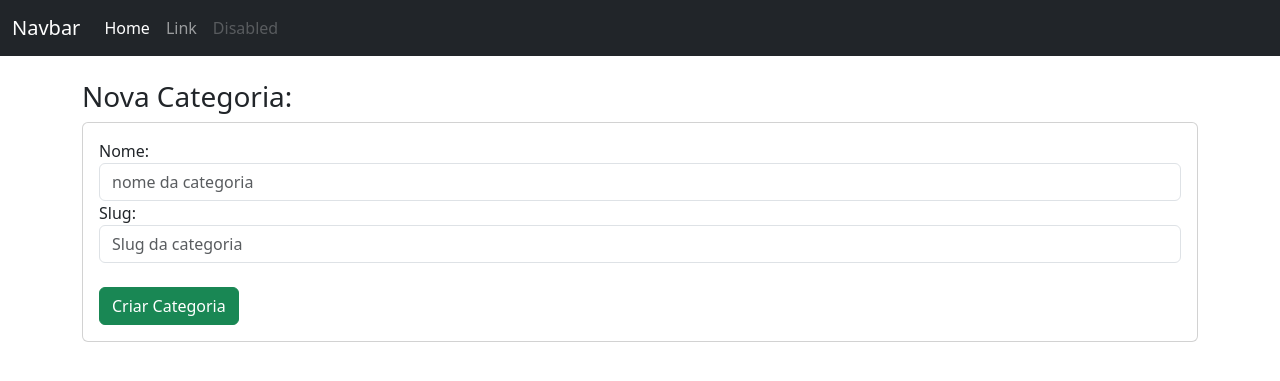
After one commit to janiltonfarias/Projeto-pratico---Blog, a Node server app: page /admin/categorias/add in a window 1280 px wide. The commit adds this page. Shown: the top 381 px of the page. Run offline with Node 20, Linux system fonts and the light colour scheme; some libraries are stand-ins or nearby versions.

Commit message:
Configurando formulario e categorias

```diff
--- a/routes/admin.js
+++ b/routes/admin.js
@@ -10,7 +10,11 @@ router.get('/posts', (req, res) => {
 })
 
 router.get('/categorias', (req, res) => {
-    res.send("Pagina de categorias")
+    res.render("admin/categorias")
+})
+
+router.get('/categorias/add', (req, res) => {
+    res.render("admin/addcategorias")
 })
 
 module.exports = router
--- /dev/null
+++ b/views/admin/addcategorias.handlebars
@@ -0,0 +1,13 @@
+<h3>Nova Categoria:</h3>
+<div class="card">
+    <div class="card-body">
+        <form action="/admin/categorias/nova" method="POST">
+        <label for="nome">Nome: </label>
+            <input type="text" id="nome" name="nome" placeholder="nome da categoria" class="form-control">
+        <label for="slug">Slug: </label>
+            <input type="text" id="slug" name="slug" placeholder="Slug da categoria" class="form-control">
+            <br>
+        <button type="submit" class="btn btn-success">Criar Categoria</button>
+        </form>
+    </div>
+</div>
--- /dev/null
+++ b/views/admin/categorias.handlebars
@@ -0,0 +1,3 @@
+<h2>Lista de Categorias</h2>
+<hr>
+<a href="/admin/categorias/add"><button class="btn btn-success">Nova Categoria</button></a>
--- a/views/layouts/main.handlebars
+++ b/views/layouts/main.handlebars
@@ -8,7 +8,9 @@
 </head>
 <body>
     {{>_navbar}}
-    {{{body}}}
+    <div class="container mt-4">
+        {{{body}}}
+    </div>
 </body>
 <script src="https://cdn.jsdelivr.net/npm/@popperjs/core@2.11.8/dist/umd/popper.min.js" integrity="sha384-I7E8VVD/ismYTF4hNIPjVp/Zjvgyol6VFvRkX/vR+Vc4jQkC+hVqc2pM8ODewa9r" crossorigin="anonymous"></script>
 <script src="https://cdn.jsdelivr.net/npm/bootstrap@5.3.9/dist/js/bootstrap.min.js" integrity="sha384-89aa4glufciPv46aKltztWQEmk+Tu9W2RhzXr6VcnUUEub7F8+06RcL2RYLCOHUq" crossorigin="anonymous"></script>
--- a/views/partials/_navbar.handlebars
+++ b/views/partials/_navbar.handlebars
@@ -1,4 +1,4 @@
-<nav class="navbar navbar-expand-lg bg-body-tertiary">
+<nav class="navbar navbar-expand-lg navbar-dark bg-dark">
   <div class="container-fluid">
     <a class="navbar-brand" href="#">Navbar</a>
     <button class="navbar-toggler" type="button" data-bs-toggle="collapse" data-bs-target="#navbarSupportedContent" aria-controls="navbarSupportedContent" aria-expanded="false" aria-label="Toggle navigation">
@@ -12,25 +12,12 @@
         <li class="nav-item">
           <a class="nav-link" href="#">Link</a>
         </li>
-        <li class="nav-item dropdown">
-          <a class="nav-link dropdown-toggle" href="#" role="button" data-bs-toggle="dropdown" aria-expanded="false">
-            Dropdown
-          </a>
-          <ul class="dropdown-menu">
-            <li><a class="dropdown-item" href="#">Action</a></li>
-            <li><a class="dropdown-item" href="#">Another action</a></li>
-            <li><hr class="dropdown-divider"></li>
-            <li><a class="dropdown-item" href="#">Something else here</a></li>
-          </ul>
-        </li>
+
         <li class="nav-item">
           <a class="nav-link disabled" aria-disabled="true">Disabled</a>
         </li>
       </ul>
-      <form class="d-flex" role="search">
-        <input class="form-control me-2" type="search" placeholder="Search" aria-label="Search"/>
-        <button class="btn btn-outline-success" type="submit">Search</button>
-      </form>
+
     </div>
   </div>
 </nav>
```
